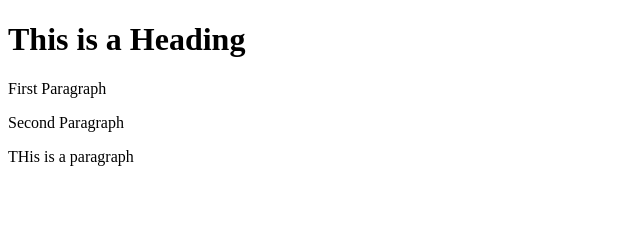
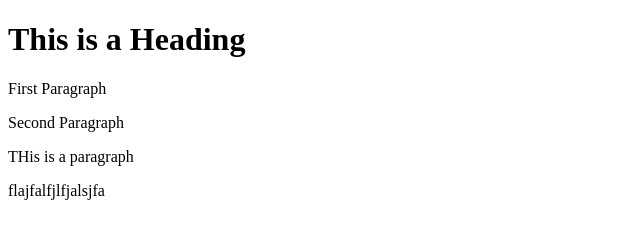
Before and after one commit to alekskardo/learnGit, a plain HTML site: page index.html in a window 1280 px wide. Shown: the whole page, without its empty margins (0-640 px from the left). Drawn offline with Linux system fonts and the light colour scheme.

Commit message:
add paragraf aleksandar

```diff
--- a/index.html
+++ b/index.html
@@ -11,6 +11,7 @@
     <p>First Paragraph</p>
     <p>Second Paragraph</p>
     <p>THis is a paragraph</p>
+    <p>flajfalfjlfjalsjfa</p>
 
 </body>
 
```
